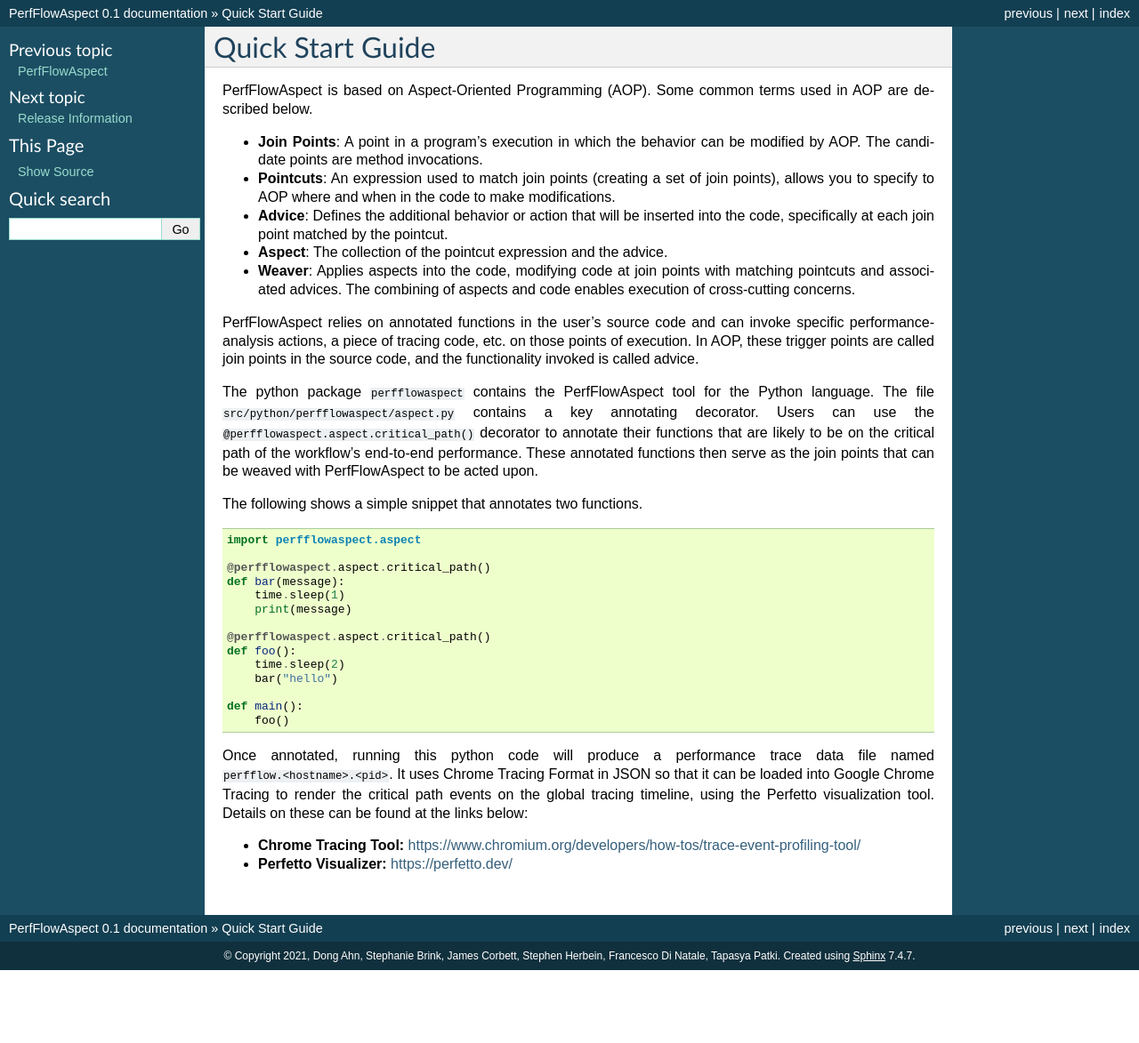
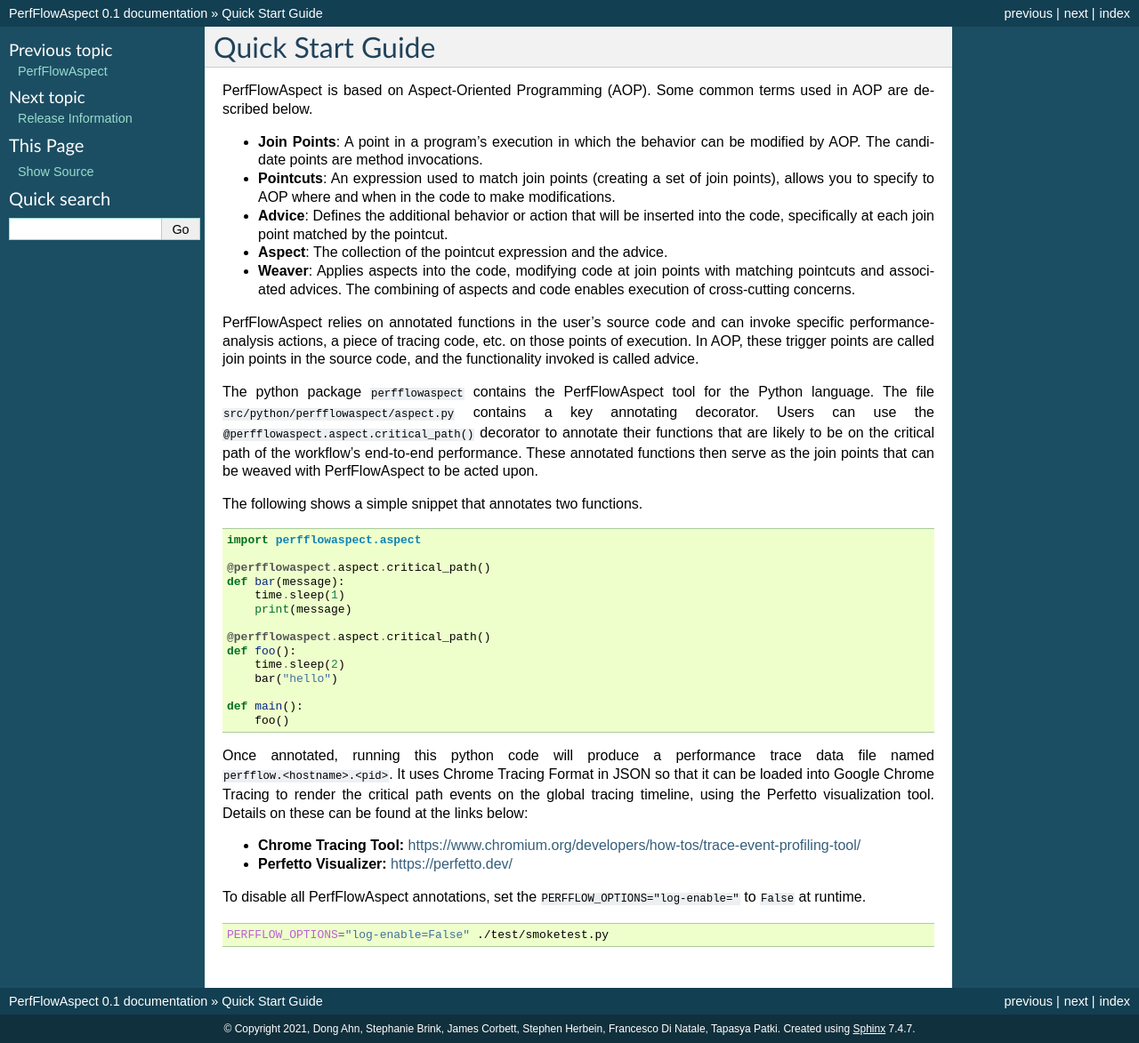
Before and after one commit to flux-framework/PerfFlowAspect, a Sphinx documentation site: the page built from docs/QuickStart.rst, in a window 1280 px wide. Shown: the whole page at 89% size. Built offline with Sphinx 7.4.7, drawn with Linux system fonts in a browser that asks for light colours; before the commit the page ends 1091 px from its top, so only the background shows below that.

Commit message:
docs: add info on how to disable annotations from command line

```diff
--- a/docs/QuickStart.rst
+++ b/docs/QuickStart.rst
@@ -63,3 +63,10 @@ Details on these can be found at the links below:
 
 - **Chrome Tracing Tool:** https://www.chromium.org/developers/how-tos/trace-event-profiling-tool/
 - **Perfetto Visualizer:** https://perfetto.dev/
+
+To disable all PerfFlowAspect annotations, set the
+``PERFFLOW_OPTIONS="log-enable="`` to ``False`` at runtime.
+
+.. code:: bash
+
+    PERFFLOW_OPTIONS="log-enable=False" ./test/smoketest.py
```
